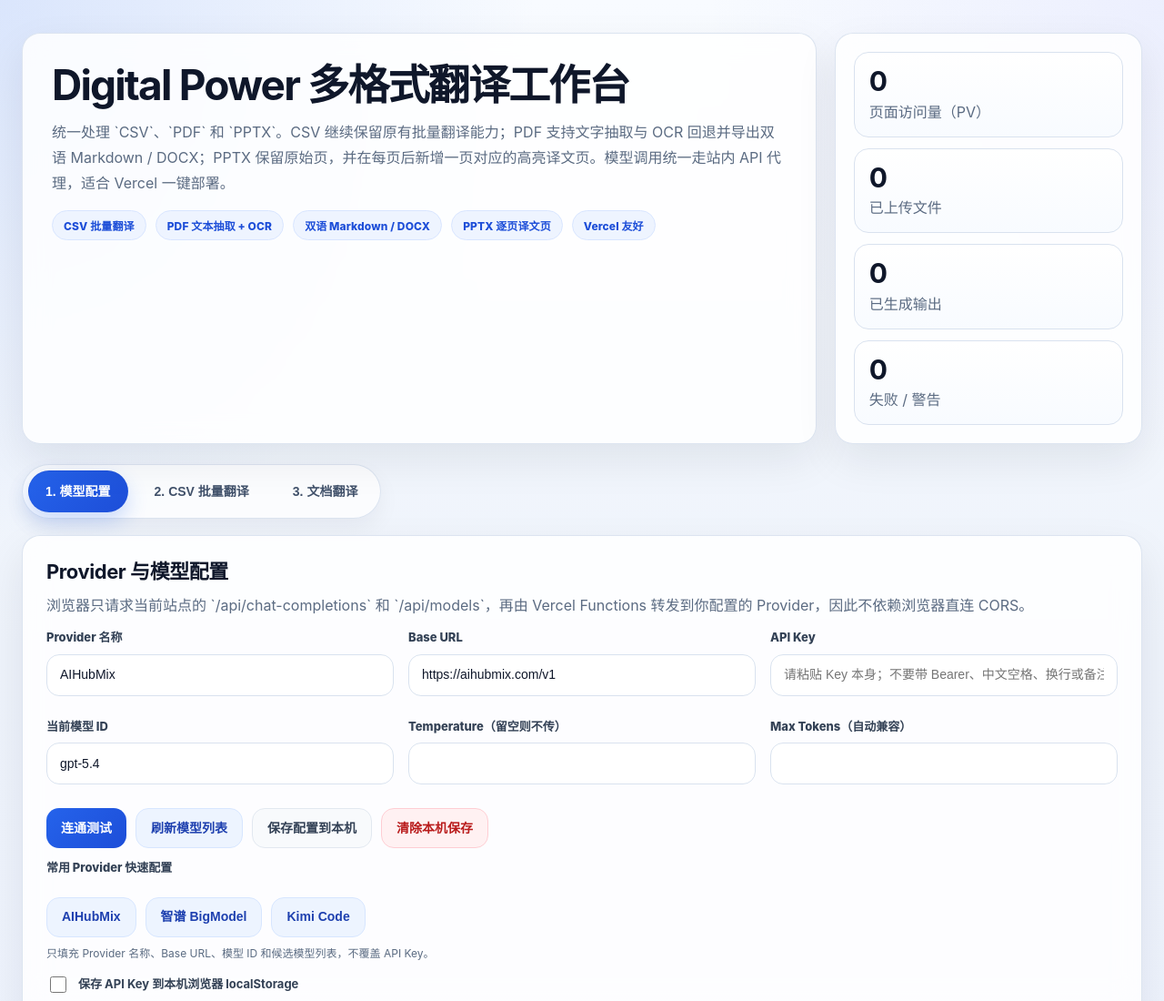
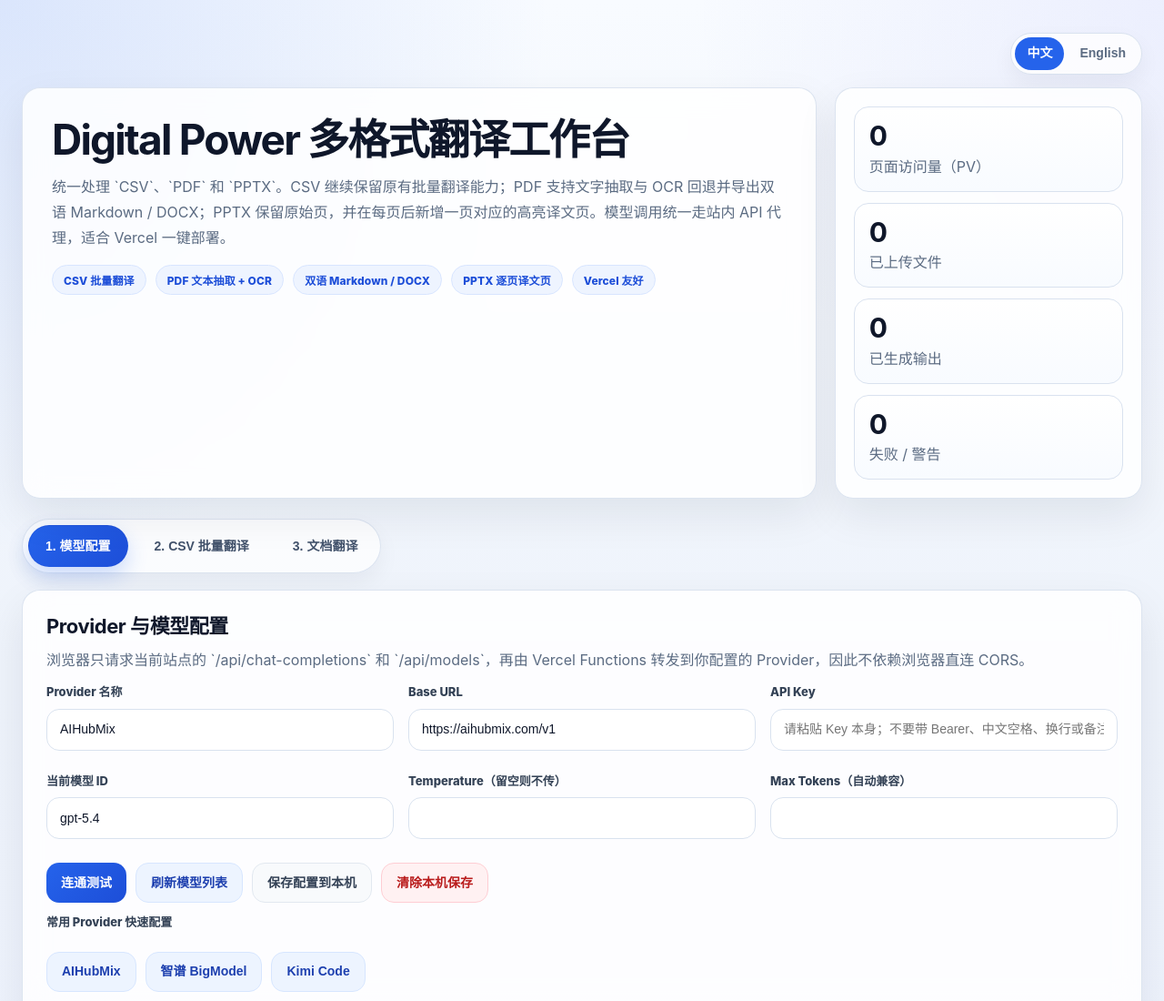
Before and after one commit to Shawn-Skywolfer/MultipleLanguageTranslator, a plain HTML site: page index.html in a window 1280 px wide. Shown: the top 1100 px of the page at 91% size. Drawn offline with nearby package versions, Linux system fonts and the light colour scheme; no server answers.

Commit message:
Add switchable Chinese and English interface

```diff
--- /dev/null
+++ b/i18n.js
@@ -0,0 +1,158 @@
+(() => {
+  'use strict';
+
+  const STORAGE_KEY = 'digitalPowerUiLanguage';
+  const DEFAULT_LANGUAGE = 'zh-CN';
+  const supportedLanguages = new Set(['zh-CN', 'en']);
+  const originalText = new WeakMap();
+  const originalAttributes = new WeakMap();
+
+  const english = {
+    'Digital Power 多格式翻译工作台': 'Digital Power Multi-format Translation Workbench',
+    '统一处理 `CSV`、`PDF` 和 `PPTX`。CSV 继续保留原有批量翻译能力；PDF 支持文字抽取与 OCR 回退并导出双语 Markdown / DOCX；PPTX 保留原始页，并在每页后新增一页对应的高亮译文页。模型调用统一走站内 API 代理，适合 Vercel 一键部署。': 'Translate CSV, PDF, and PPTX files in one place. CSV supports batch translation; PDF supports text extraction, OCR fallback, and bilingual Markdown/DOCX exports; PPTX preserves each original slide and adds a highlighted translated slide after it. Model requests use the built-in API proxy for easy Vercel deployment.',
+    'CSV 批量翻译': 'CSV Batch Translation', 'PDF 文本抽取 + OCR': 'PDF Text Extraction + OCR',
+    '双语 Markdown / DOCX': 'Bilingual Markdown / DOCX', 'PPTX 逐页译文页': 'PPTX Translated Slides', 'Vercel 友好': 'Vercel Ready',
+    '页面访问量（PV）': 'Page Views (PV)', '已上传文件': 'Files Uploaded', '已生成输出': 'Outputs Generated', '失败 / 警告': 'Errors / Warnings',
+    '1. 模型配置': '1. Model Settings', '2. CSV 批量翻译': '2. CSV Translation', '3. 文档翻译': '3. Document Translation',
+    'Provider 与模型配置': 'Provider & Model Settings',
+    '浏览器只请求当前站点的 `/api/chat-completions` 和 `/api/models`，再由 Vercel Functions 转发到你配置的 Provider，因此不依赖浏览器直连 CORS。': 'The browser only calls this site’s `/api/chat-completions` and `/api/models` endpoints. Vercel Functions forward requests to your configured provider, avoiding browser-side CORS restrictions.',
+    'Provider 名称': 'Provider Name', '当前模型 ID': 'Current Model ID', 'Temperature（留空则不传）': 'Temperature (leave blank to omit)', 'Max Tokens（自动兼容）': 'Max Tokens (auto-compatible)',
+    '连通测试': 'Test Connection', '刷新模型列表': 'Refresh Models', '保存配置到本机': 'Save Settings Locally', '清除本机保存': 'Clear Saved Settings',
+    '常用 Provider 快速配置': 'Provider Presets', '只填充 Provider 名称、Base URL、模型 ID 和候选模型列表，不覆盖 API Key。': 'Fills in the provider name, Base URL, model ID, and candidate model list without replacing your API key.',
+    '保存 API Key 到本机浏览器 localStorage': 'Save API key in browser localStorage',
+    '当前实现默认走站内代理，更适合直接部署到 Vercel。部署后只需填写你的 Provider 参数即可开始翻译。': 'Requests use the built-in proxy by default for easy Vercel deployment. After deployment, enter your provider settings to start translating.',
+    '模型关键字筛选': 'Filter Models', '模型 / 接口日志': 'Model / API Log', '导出操作日志': 'Export Activity Log', '清空操作日志': 'Clear Activity Log', '准备就绪。': 'Ready.',
+    '上传 CSV': 'Upload CSV', '上传一个或多个 CSV 文件，自动识别表头并按共享的目标语言、术语规则和标准翻译库执行批量翻译。': 'Upload one or more CSV files. Headers are detected automatically, and shared target languages, terminology rules, and translation memory are applied.',
+    '清空': 'Clear', '也可以把 CSV 文件拖到这里': 'You can also drop CSV files here', '尚未上传 CSV。': 'No CSV files uploaded.', 'CSV 翻译参数': 'CSV Translation Settings',
+    '原文列': 'Source Column', '先上传 CSV': 'Upload a CSV first', '源语言': 'Source Language', '国家 / 地区（可选，全局）': 'Country / Region (optional, global)', '国家 / 地区列（可选，优先于全局）': 'Country / Region Column (optional, takes priority)', '不使用列': 'Do not use a column',
+    '工作流模式': 'Workflow Mode', '完整 DSL：初译 + 建议 + 改译': 'Full DSL: Draft + Review + Revision', '快速模式：直接最终翻译': 'Fast Mode: Direct Final Translation',
+    '输出格式': 'Output Format', '宽表：每个目标语言新增一列': 'Wide: Add one column per target language', '长表：每个目标语言生成一行': 'Long: Add one row per target language', '并发数': 'Concurrency', '失败重试次数': 'Retry Attempts',
+    '开始批量翻译': 'Start Batch Translation', '停止': 'Stop', '尚未开始。': 'Not started.', 'CSV 翻译结果': 'CSV Translation Results',
+    '文件': 'File', '状态': 'Status', '任务数': 'Tasks', '说明': 'Details', '下载': 'Download', '还没有 CSV 翻译结果。': 'No CSV translation results yet.',
+    '上传文档': 'Upload Documents', '支持 `PDF` 和 `PPTX`。PDF 会优先做文字抽取，文本不足时自动回退到 OCR；PPTX 会保留原始页，并在每页后新增对应的高亮译文页。': 'Supports PDF and PPTX. PDFs use text extraction first and automatically fall back to OCR when needed. PPTX files preserve each original slide and add a highlighted translated slide after it.',
+    '上传 PDF / PPTX': 'Upload PDF / PPTX', '也可以把 PDF 或 PPTX 文件拖到这里': 'You can also drop PDF or PPTX files here', '尚未上传文档。': 'No documents uploaded.', '文档翻译参数': 'Document Translation Settings',
+    '导出双语 Markdown（仅 PDF）': 'Export Bilingual Markdown (PDF only)', '导出双语 DOCX（仅 PDF）': 'Export Bilingual DOCX (PDF only)',
+    'PPTX 会输出“原始页保留 + 每页后新增 1 页译文页”的翻译版 PPTX。译文页会直接复用原始幻灯片中的图片、图形元素和文本框位置，只替换对应文本框文字，并用黄色底色、黑色文字高亮。': 'The translated PPTX preserves every original slide and adds one translated slide after it. Translated slides reuse the original images, shapes, and text-box positions, replacing only the text and highlighting it with a yellow background and black type.',
+    '开始文档翻译': 'Start Document Translation', '文档翻译结果': 'Document Translation Results', '语言': 'Language', '类型': 'Type', '还没有文档翻译结果。': 'No document translation results yet.',
+    '共享翻译规则与目标语言': 'Shared Translation Rules & Target Languages', '标准翻译库（可选）': 'Translation Memory (optional)', '上传标准翻译 CSV': 'Upload Translation Memory CSV', '清空标准库': 'Clear Translation Memory',
+    '命中标准译文时': 'When a Translation Memory Match Is Found', '直接使用标准译文（不调用模型）': 'Use the saved translation directly (no model call)', '仍调用完整 DSL 评审': 'Run the full DSL review',
+    '尚未上传标准翻译库。支持窄表：source/source_text/原文 + target_lang/language + translation/target_text/标准译文；也支持宽表：source + German/French/Chinese 等语言列。': 'No translation memory uploaded. Narrow format is supported: source/source_text/原文 + target_lang/language + translation/target_text/标准译文. Wide format is also supported: source + language columns such as German/French/Chinese.',
+    '术语保护与自定义规则（可选）': 'Protected Terms & Custom Rules (optional)', '受保护术语（一行一个）': 'Protected Terms (one per line)', '命中源文时，要求译文保留完全一致的大小写、空格、连字符、型号和商标。': 'When found in the source, the translation must preserve the exact capitalization, spacing, hyphens, model numbers, and trademarks.',
+    '自定义规则': 'Custom Rules', '支持自由文本，会原样传入模型。': 'Free-form text is supported and passed to the model as entered.', '上传术语 CSV': 'Upload Terminology CSV', '清空规则': 'Clear Rules',
+    '可选上传术语 CSV：优先读取 term/protected_term/术语/词条列；未找到时读取第一列非空值并追加到受保护术语。': 'Optionally upload a terminology CSV. The term/protected_term/术语/词条 column is preferred; otherwise, non-empty values from the first column are appended to protected terms.',
+    '目标翻译语言多选': 'Target Languages', '全选': 'Select All', '清空语言': 'Clear Languages', '选择欧洲常用语言': 'Select Common European Languages', '添加自定义语言': 'Add a Custom Language', '添加': 'Add',
+    '成功': 'Success', '失败': 'Failed', '无': 'None', '进度：': 'Progress: ', '界面语言': 'Interface language'
+  };
+
+  const attributeTranslations = {
+    '请粘贴 Key 本身；不要带 Bearer、中文空格、换行或备注文字': 'Paste the key only; do not include Bearer, spaces, line breaks, or notes',
+    '输入 gpt / claude / gemini / deepseek / qwen 等': 'Enter gpt / claude / gemini / deepseek / qwen, etc.',
+    '例如 Germany / Spain / France': 'For example: Germany / Spain / France',
+    '例如：\nDigital Power\nESS\nSmart PV\nSUN2000-10KTL-M1': 'For example:\nDigital Power\nESS\nSmart PV\nSUN2000-10KTL-M1',
+    '例如：\nDigital Power 不翻译\nESS 保持英文缩写\n产品型号不得增删字符': 'For example:\nDo not translate Digital Power\nKeep ESS as an English abbreviation\nDo not add or remove characters in product model numbers',
+    '例如 Japanese / Arabic / Swedish': 'For example: Japanese / Arabic / Swedish'
+  };
+
+  const patterns = [
+    [/^已载入 (\d+) 个 CSV：(.+)$/, 'Loaded $1 CSV file(s): $2'],
+    [/^已载入 (\d+) 个文档：(.+)$/, 'Loaded $1 document(s): $2'],
+    [/^进度：(\d+)\/(\d+) \((\d+)%\)$/, 'Progress: $1/$2 ($3%)'],
+    [/^正在读取 (.+)\.\.\.$/, 'Reading $1...'],
+    [/^开始文档翻译\.\.\.$/, 'Starting document translation...'],
+    [/^开始批量翻译\.\.\.$/, 'Starting batch translation...'],
+    [/^已停止。$/, 'Stopped.'], [/^文档翻译结束。/, 'Document translation complete.'], [/^批量翻译结束。/, 'Batch translation complete.'],
+    [/^读取表头失败：(.+)$/, 'Failed to read headers: $1'], [/^失败：(.+)$/, 'Failed: $1'],
+    [/^页面访问记录：PV=(\d+)$/, 'Page view recorded: PV=$1'],
+    [/^已保存配置到本机浏览器。(.+)$/, 'Settings saved in this browser. $1'],
+    [/^已清除本机保存的配置。$/, 'Saved local settings have been cleared.'],
+    [/^收到停止指令；正在等待当前请求结束。$/, 'Stop requested; waiting for the current request to finish.'],
+    [/^已清空标准翻译库。$/, 'Translation memory cleared.']
+  ];
+
+  function normalizeLanguage(language) {
+    return supportedLanguages.has(language) ? language : DEFAULT_LANGUAGE;
+  }
+
+  function translate(source) {
+    if (english[source]) return english[source];
+    for (const [pattern, replacement] of patterns) {
+      if (pattern.test(source)) return source.replace(pattern, replacement);
+    }
+    return source;
+  }
+
+  function translateTextNode(node, language) {
+    if (!originalText.has(node)) originalText.set(node, node.nodeValue);
+    const source = originalText.get(node);
+    if (!source || !source.trim()) return;
+    if (language === DEFAULT_LANGUAGE) {
+      node.nodeValue = source;
+      return;
+    }
+    const leading = source.match(/^\s*/)[0];
+    const trailing = source.match(/\s*$/)[0];
+    node.nodeValue = leading + translate(source.trim()) + trailing;
+  }
+
+  function translateElementAttributes(element, language) {
+    if (!(element instanceof Element)) return;
+    const attributes = ['placeholder', 'title', 'aria-label'];
+    let stored = originalAttributes.get(element);
+    if (!stored) {
+      stored = {};
+      originalAttributes.set(element, stored);
+    }
+    attributes.forEach(attribute => {
+      if (!element.hasAttribute(attribute)) return;
+      if (!(attribute in stored)) stored[attribute] = element.getAttribute(attribute);
+      const source = stored[attribute];
+      element.setAttribute(attribute, language === DEFAULT_LANGUAGE ? source : (attributeTranslations[source] || translate(source)));
+    });
+  }
+
+  function apply(root = document) {
+    const language = I18n.language;
+    if (root.nodeType === Node.TEXT_NODE) translateTextNode(root, language);
+    if (root.nodeType === Node.ELEMENT_NODE) translateElementAttributes(root, language);
+    const walker = document.createTreeWalker(root, NodeFilter.SHOW_ELEMENT | NodeFilter.SHOW_TEXT);
+    let node;
+    while ((node = walker.nextNode())) {
+      if (node.nodeType === Node.TEXT_NODE) translateTextNode(node, language);
+      else translateElementAttributes(node, language);
+    }
+    document.documentElement.lang = language;
+    document.title = language === 'en' ? english['Digital Power 多格式翻译工作台'] : 'Digital Power 多格式翻译工作台';
+    document.querySelectorAll('[data-language]').forEach(button => {
+      const active = button.dataset.language === language;
+      button.classList.toggle('active', active);
+      button.setAttribute('aria-pressed', String(active));
+    });
+  }
+
+  function setLanguage(language) {
+    I18n.language = normalizeLanguage(language);
+    localStorage.setItem(STORAGE_KEY, I18n.language);
+    apply();
+  }
+
+  const savedLanguage = localStorage.getItem(STORAGE_KEY);
+  const I18n = window.I18n = {
+    language: normalizeLanguage(savedLanguage || DEFAULT_LANGUAGE),
+    setLanguage,
+    apply,
+    text: source => I18n.language === 'en' ? translate(source) : source,
+    attribute: source => I18n.language === 'en' ? (attributeTranslations[source] || translate(source)) : source
+  };
+
+  document.addEventListener('DOMContentLoaded', () => {
+    document.querySelectorAll('[data-language]').forEach(button => {
+      button.addEventListener('click', () => setLanguage(button.dataset.language));
+    });
+    apply();
+    const observer = new MutationObserver(mutations => {
+      if (I18n.language !== 'en') return;
+      mutations.forEach(mutation => mutation.addedNodes.forEach(node => apply(node)));
+    });
+    observer.observe(document.body, { childList: true, subtree: true });
+  });
+})();
--- a/index.html
+++ b/index.html
@@ -85,6 +85,12 @@
     .inline-actions{display:flex;gap:10px;align-items:center}
     .inline-actions > :first-child{flex:1}
     .shared-rules{margin-top:18px}
+    .topbar{display:flex;justify-content:flex-end;margin-bottom:14px}
+    .language-switch{display:inline-flex;gap:4px;padding:4px;border:1px solid var(--line);border-radius:999px;background:rgba(255,255,255,.82);box-shadow:var(--shadow-soft)}
+    .language-switch button{min-height:36px;padding:7px 13px;border-radius:999px;background:transparent;color:var(--muted);box-shadow:none}
+    .language-switch button:hover{transform:none;box-shadow:none;background:var(--brand-soft);color:var(--brand2)}
+    .language-switch button.active{background:var(--brand);color:#fff}
+    .language-switch button:focus-visible{outline:3px solid rgba(37,99,235,.25);outline-offset:2px}
     @media(max-width:1120px){.hero{grid-template-columns:1fr}.tabs{width:100%}}
     @media(max-width:960px){.grid,.grid3{grid-template-columns:1fr}.wrap{padding:24px 16px 56px}.intro,.panel{padding:22px}.tabs{border-radius:22px}.tab{flex:1 1 220px}}
     @media(max-width:640px){button,.file-label,.download-link{width:100%}.button-row > button,.button-row > .file-label,.button-row > .download-link{flex:1 1 100%}.inline-actions{flex-direction:column;align-items:stretch}.inline-actions > *{width:100%}.pill-row{gap:8px}.stat strong{font-size:28px}}
@@ -92,6 +98,12 @@
 </head>
 <body>
 <main class="wrap">
+  <div class="topbar">
+    <div class="language-switch" role="group" aria-label="界面语言">
+      <button type="button" data-language="zh-CN" aria-pressed="true">中文</button>
+      <button type="button" data-language="en" aria-pressed="false">English</button>
+    </div>
+  </div>
   <section class="hero">
     <div class="card intro">
       <h1>Digital Power 多格式翻译工作台</h1>
@@ -267,6 +279,7 @@
 <script src="https://unpkg.com/docx@8.5.0/build/index.umd.js"></script>
 <script src="https://cdn.jsdelivr.net/npm/pdfjs-dist@3.11.174/build/pdf.min.js"></script>
 <script src="https://cdn.jsdelivr.net/npm/tesseract.js@5/dist/tesseract.min.js"></script>
+<script src="./i18n.js"></script>
 <script src="./app.js"></script>
 </body>
 </html>
```
Also changed, not shown: tests/i18n.test.js (added, +59 -0 lines), README.md.
